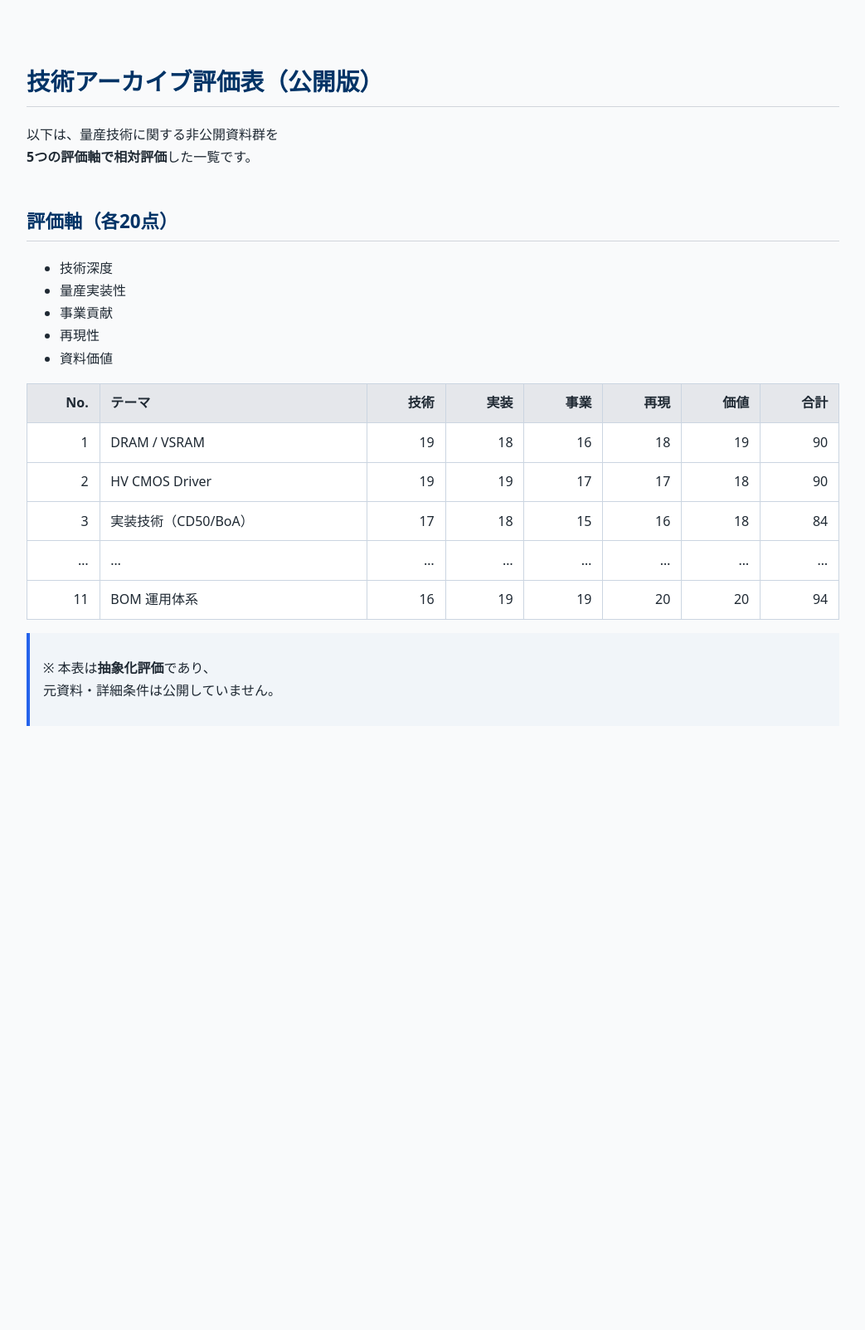
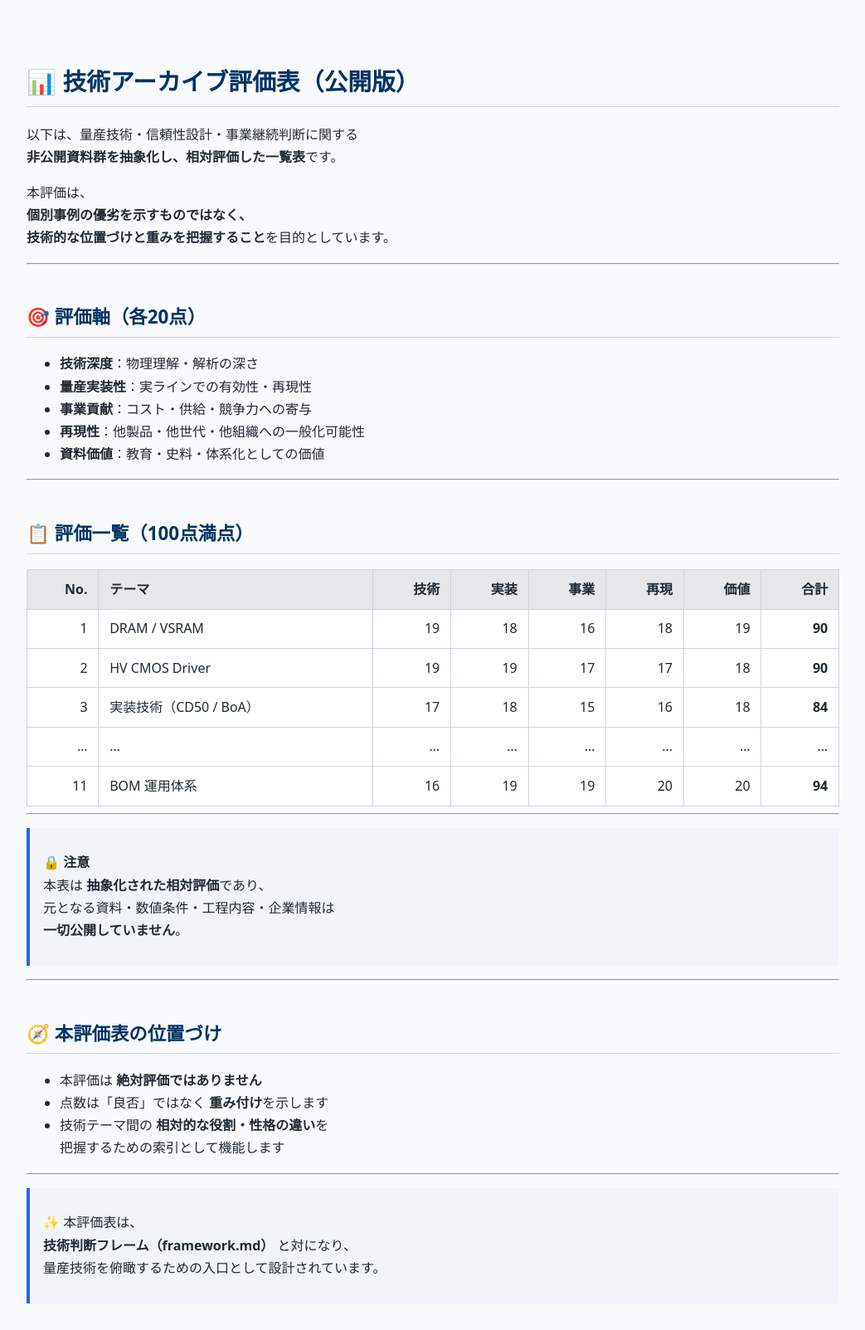
Before and after one commit to Samizo-AITL/Samizo-AITL.github.io, a Jekyll site: the page built from about/docs/evaluation.md, in a window 1280 px wide. Shown: the whole page at 83% size, without its empty margins (118-1161 px from the left). Built offline with Jekyll 4.4.1, drawn with Linux system fonts in a browser that asks for light colours; before the commit the page ends 907 px from its top, so only the background shows below that.

Commit message:
Update evaluation.md

```diff
--- a/about/docs/evaluation.md
+++ b/about/docs/evaluation.md
@@ -3,25 +3,55 @@ layout: default
 title: "Evaluation Matrix — Manufacturing Technology"
 ---
 
-# 技術アーカイブ評価表（公開版）
+# 📊 技術アーカイブ評価表（公開版）
 
-以下は、量産技術に関する非公開資料群を
-**5つの評価軸で相対評価**した一覧です。
+以下は、量産技術・信頼性設計・事業継続判断に関する
+**非公開資料群を抽象化し、相対評価した一覧表**です。
 
-## 評価軸（各20点）
-- 技術深度
-- 量産実装性
-- 事業貢献
-- 再現性
-- 資料価値
+本評価は、
+**個別事例の優劣を示すものではなく、
+技術的な位置づけと重みを把握すること**を目的としています。
+
+---
+
+## 🎯 評価軸（各20点）
+
+- **技術深度**：物理理解・解析の深さ
+- **量産実装性**：実ラインでの有効性・再現性
+- **事業貢献**：コスト・供給・競争力への寄与
+- **再現性**：他製品・他世代・他組織への一般化可能性
+- **資料価値**：教育・史料・体系化としての価値
+
+---
+
+## 📋 評価一覧（100点満点）
 
 | No. | テーマ | 技術 | 実装 | 事業 | 再現 | 価値 | 合計 |
 |---:|---|---:|---:|---:|---:|---:|---:|
-| 1 | DRAM / VSRAM | 19 | 18 | 16 | 18 | 19 | 90 |
-| 2 | HV CMOS Driver | 19 | 19 | 17 | 17 | 18 | 90 |
-| 3 | 実装技術（CD50/BoA） | 17 | 18 | 15 | 16 | 18 | 84 |
+| 1 | DRAM / VSRAM | 19 | 18 | 16 | 18 | 19 | **90** |
+| 2 | HV CMOS Driver | 19 | 19 | 17 | 17 | 18 | **90** |
+| 3 | 実装技術（CD50 / BoA） | 17 | 18 | 15 | 16 | 18 | **84** |
 | … | … | … | … | … | … | … | … |
-|11 | BOM 運用体系 | 16 | 19 | 19 | 20 | 20 | 94 |
+| 11 | BOM 運用体系 | 16 | 19 | 19 | 20 | 20 | **94** |
 
-> ※ 本表は**抽象化評価**であり、
->   元資料・詳細条件は公開していません。
+---
+
+> 🔒 **注意**
+> 本表は **抽象化された相対評価**であり、
+> 元となる資料・数値条件・工程内容・企業情報は
+> **一切公開していません**。
+
+---
+
+## 🧭 本評価表の位置づけ
+
+- 本評価は **絶対評価ではありません**
+- 点数は「良否」ではなく **重み付け**を示します
+- 技術テーマ間の **相対的な役割・性格の違い**を
+  把握するための索引として機能します
+
+---
+
+> ✨ 本評価表は、
+> **技術判断フレーム（framework.md）** と対になり、
+> 量産技術を俯瞰するための入口として設計されています。
```
